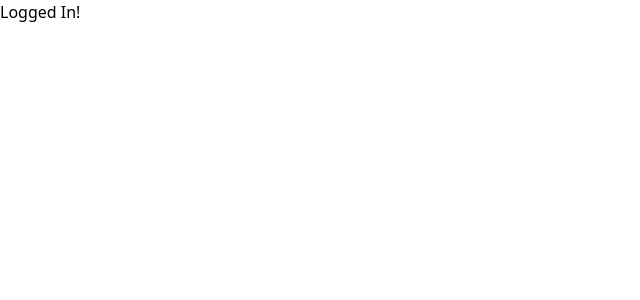
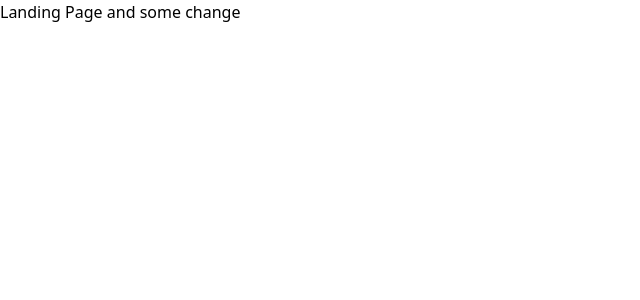
Before and after one commit to PhilippTillmanns/week-10, a React (Create React App) app: page / in a window 1280 px wide. Shown: the top 300 px of the page, without its empty margins (0-640 px from the left). Built offline with nearby package versions, Linux system fonts and the light colour scheme.

Commit message:
Updated App.js  to show landing.js if not loggedin

```diff
--- a/src/App.js
+++ b/src/App.js
@@ -13,7 +13,7 @@ function App() {
   }else{
     return(
       <div>
-        <h1>Logged Out!</h1>
+        <Landing/>
       </div>
     )
   }
--- a/src/config/firebase.js
+++ b/src/config/firebase.js
@@ -14,4 +14,4 @@ const firebaseConfig = {
 export const app = initializeApp(firebaseConfig);
 export const auth = getAuth(app);
 
-export const isLoggedIn = true;
+export const isLoggedIn = false;
```
